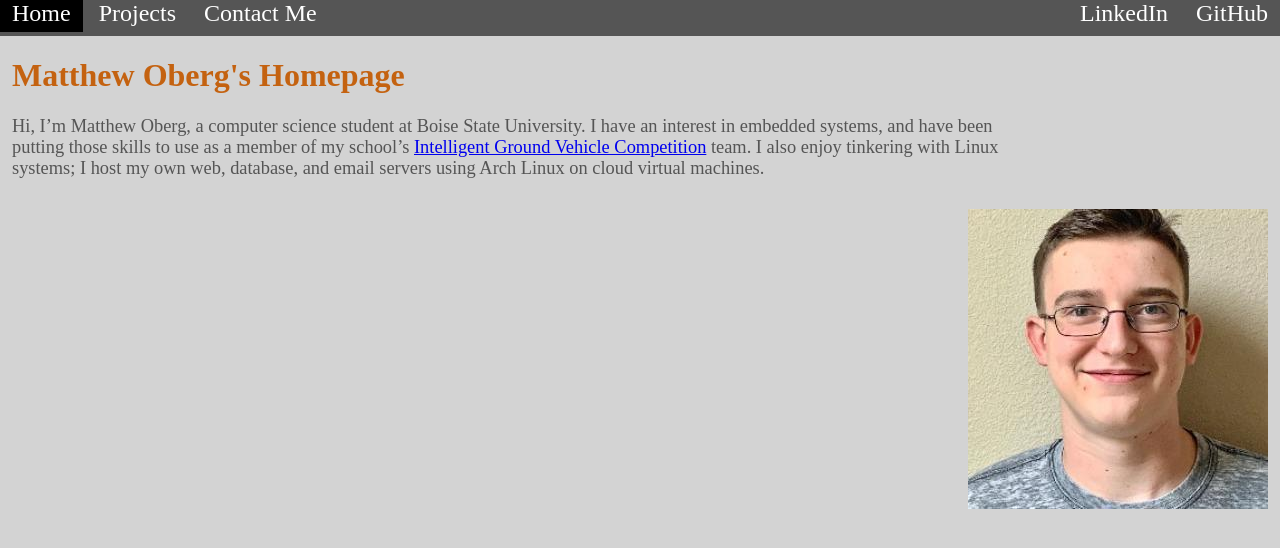
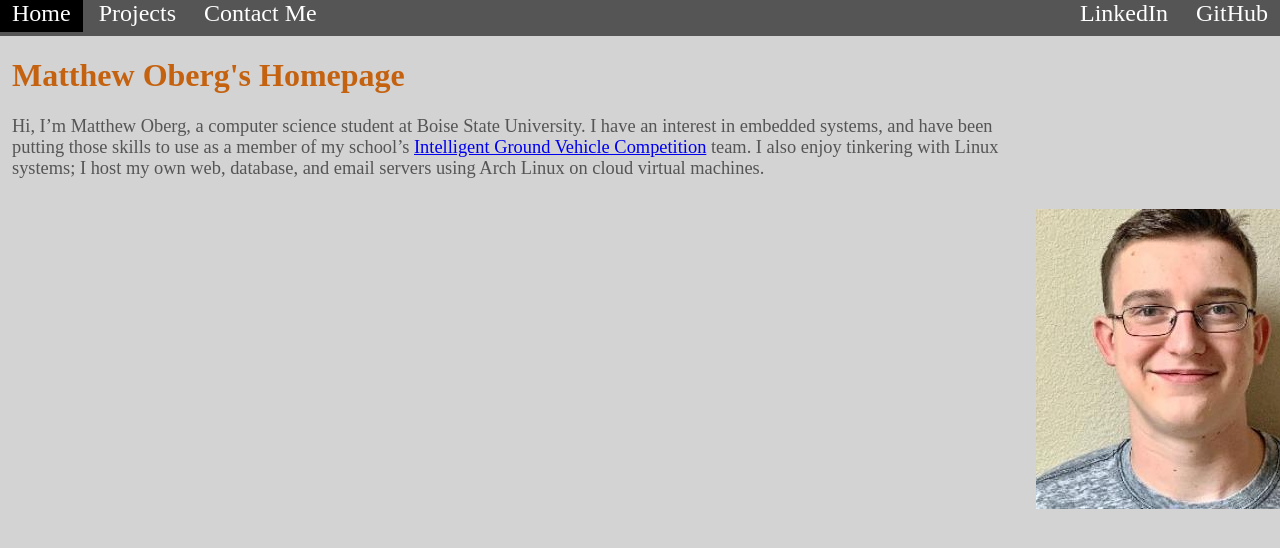
Before and after one commit to matthew-oberg/oberg.us, a PHP site: page / in a window 1280 px wide. Shown: the top 548 px of the page. Run offline with PHP 8.4, Linux system fonts and the light colour scheme.

Commit message:
Fixed div sizes

```diff
--- a/style.css
+++ b/style.css
@@ -42,7 +42,7 @@ body {
 
 #intro-right {
     float: right;
-    width: auto;
+    width: 20%;
 }
 
 #intro-h {
```
